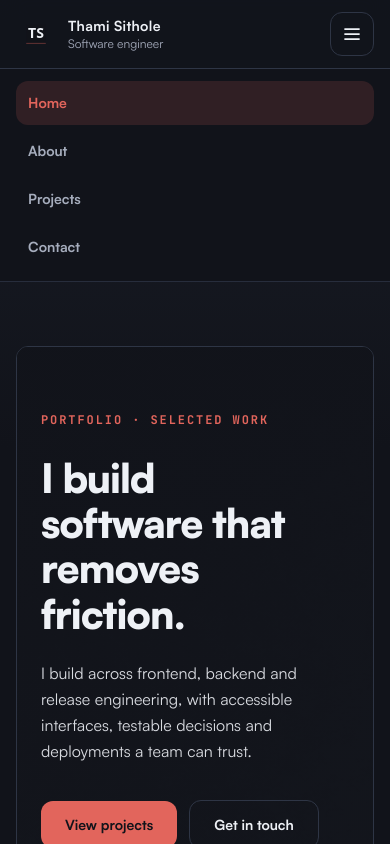
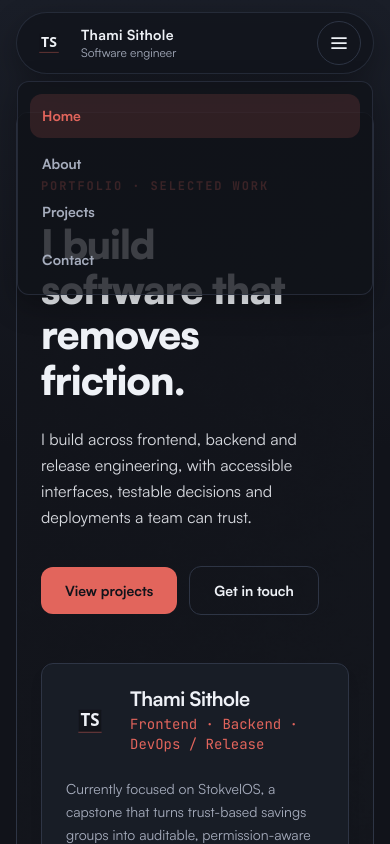
Before and after one commit to ThamiSithole/thami-sithole-portfolio, a Next.js app: page / in a window 390 px wide. Both pictures are taken after a click on the button "Open navigation". Shown: the top 844 px of the page. Built offline with nearby package versions, Linux system fonts and the light colour scheme.

Commit message:
feat: make the header a fixed glass pill
Float a centred glass pill above the page with a 1px outline, move the mobile dropdown below it, and reserve top space in main. Keep all ARIA, Escape, route-change and focus-return behaviour intact; docs record the nav pill as the sole radius exception.

```diff
--- a/src/app/globals.css
+++ b/src/app/globals.css
@@ -12,6 +12,7 @@
   --font-sans: var(--font-satoshi), ui-sans-serif, system-ui, -apple-system, "Segoe UI", Roboto, sans-serif;
   --font-mono: var(--font-jetbrains-mono), ui-monospace, SFMono-Regular, Menlo, monospace;
   --radius-card: 0.75rem;
+  --radius-full: 999px;
 }
 
 :root {
--- a/src/app/layout.tsx
+++ b/src/app/layout.tsx
@@ -87,7 +87,7 @@ export default function RootLayout({ children }: Readonly<{ children: React.Reac
           Skip to content
         </a>
         <SiteHeader />
-        <main id="main" className="mx-auto max-w-6xl px-4 py-16 sm:px-6 sm:py-20 lg:px-8">
+        <main id="main" className="mx-auto max-w-6xl px-4 pb-16 pt-28 sm:px-6 sm:pb-20 sm:pt-32 lg:px-8">
           {children}
         </main>
         <SiteFooter />
--- a/src/components/SiteHeader.tsx
+++ b/src/components/SiteHeader.tsx
@@ -45,8 +45,8 @@ export default function SiteHeader() {
   }, [open, closeMenu]);
 
   return (
-    <header className="sticky top-0 z-50 border-b border-line/80 bg-ink/85 backdrop-blur-md">
-      <div className="mx-auto flex max-w-6xl items-center justify-between gap-4 px-4 py-3 sm:px-6 sm:py-4 lg:px-8">
+    <header className="fixed inset-x-0 top-3 z-50 px-4 sm:px-6 lg:px-8">
+      <div className="relative mx-auto flex max-w-6xl items-center justify-between gap-3 rounded-full border border-[rgba(46,53,69,0.7)] bg-[rgba(17,19,26,0.7)] px-3 py-2 shadow-[0_10px_30px_rgba(0,0,0,0.28)] backdrop-blur-xl">
         <Link
           href="/"
           className="flex items-center gap-3 rounded-[var(--radius-card)]"
@@ -77,7 +77,7 @@ export default function SiteHeader() {
                 key={link.href}
                 href={link.href}
                 aria-current={active ? "page" : undefined}
-                className={`tap-target inline-flex items-center rounded-[var(--radius-card)] px-3 text-sm font-semibold transition-colors sm:px-4 ${
+                className={`tap-target inline-flex items-center rounded-full px-3 text-sm font-semibold transition-colors sm:px-4 ${
                   active
                     ? "bg-accent/15 text-accent"
                     : "text-muted hover:bg-surface-2 hover:text-text"
@@ -92,7 +92,7 @@ export default function SiteHeader() {
         <button
           ref={toggleRef}
           type="button"
-          className="tap-target inline-flex size-11 items-center justify-center rounded-[var(--radius-card)] border border-line text-muted sm:hidden"
+          className="tap-target inline-flex size-11 items-center justify-center rounded-full border border-line text-muted sm:hidden"
           aria-expanded={open}
           aria-controls="mobile-navigation"
           aria-label={open ? "Close navigation" : "Open navigation"}
@@ -114,12 +114,10 @@ export default function SiteHeader() {
             className="size-5"
           />
         </button>
-      </div>
-
         <nav
           id="mobile-navigation"
           aria-label="Mobile navigation"
-        className={`${open ? "block" : "hidden"} border-t border-line bg-ink px-4 py-3 sm:hidden lg:px-8`}
+          className={`${open ? "block" : "hidden"} absolute left-0 right-0 top-full mt-2 rounded-[var(--radius-card)] border border-[rgba(46,53,69,0.7)] bg-[rgba(17,19,26,0.8)] p-3 shadow-[0_10px_30px_rgba(0,0,0,0.28)] backdrop-blur-xl sm:hidden`}
         >
           <ul className="grid gap-1">
             {links.map((link) => {
@@ -141,6 +139,7 @@ export default function SiteHeader() {
             })}
           </ul>
         </nav>
+      </div>
     </header>
   );
 }
```
Also changed, not shown: 3 other files (tests, documents, lock files or other folders). Lines whose indentation alone changed are shown as unchanged.
